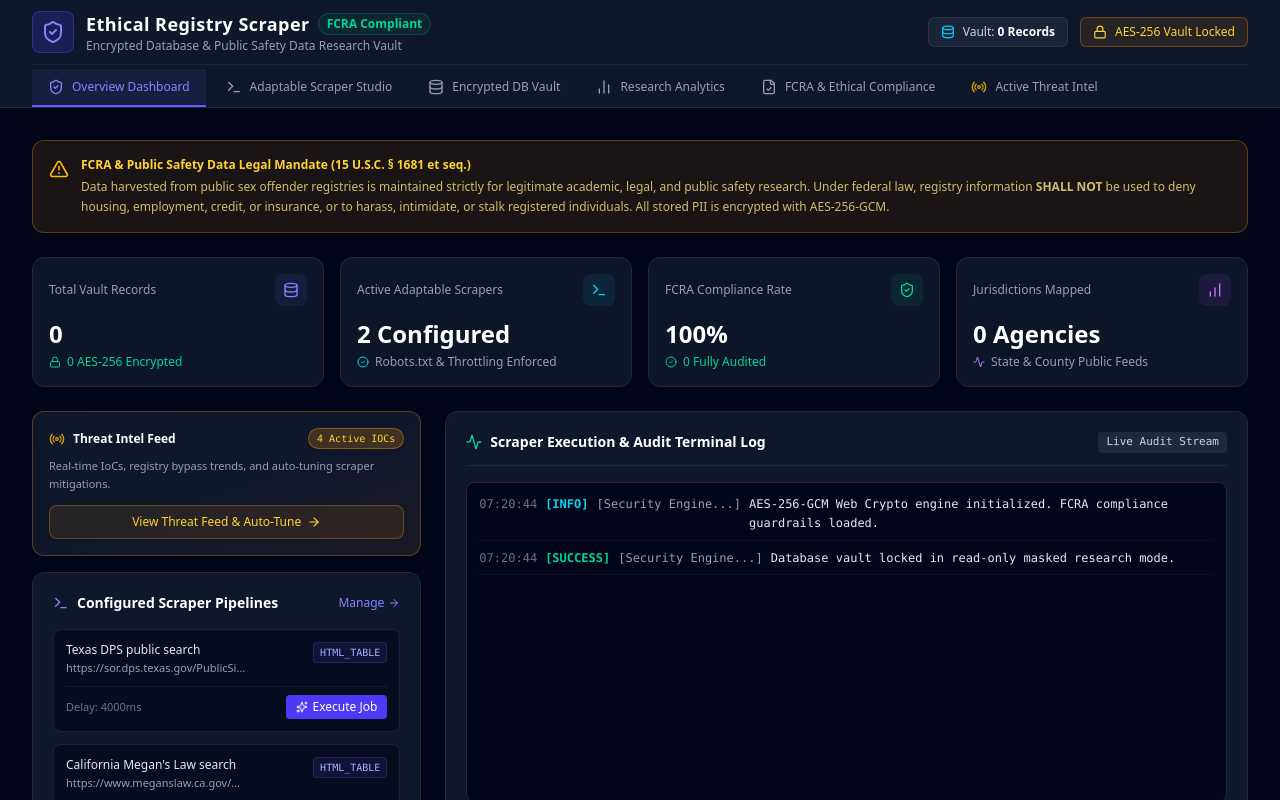
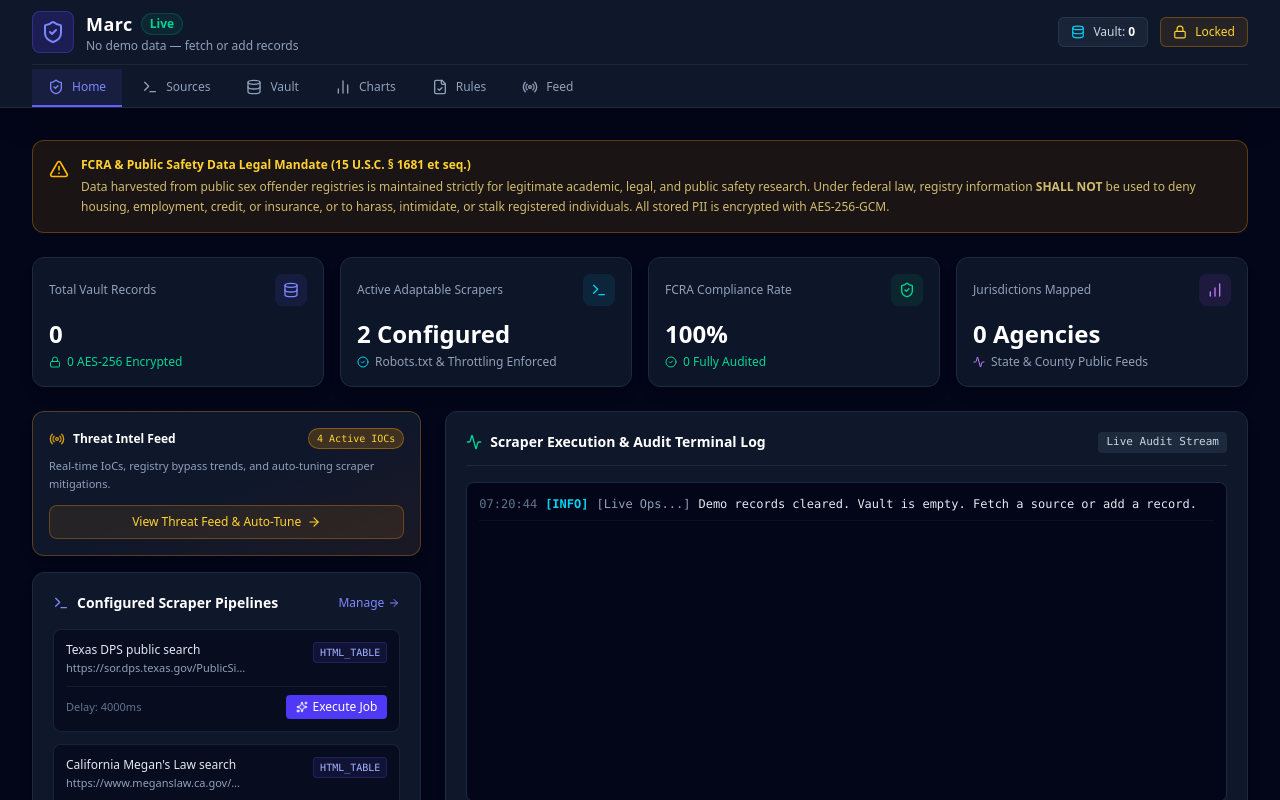
Before and after one commit to Ashes2Ashley/Marc, a React (Vite) app: page / in a window 1280 px wide. Shown: the top 800 px of the page. Built offline with nearby package versions, Linux system fonts and the light colour scheme.

Commit message:
Live ops UI: empty vault on first run, drop seed handler, simpler tabs

```diff
--- a/src/App.tsx
+++ b/src/App.tsx
@@ -15,14 +15,20 @@ import { executeScraperJob } from './utils/ethicalScraper';
 export default function App() {
   const [activeTab, setActiveTab] = useState<'dashboard' | 'scrapers' | 'vault' | 'analytics' | 'compliance' | 'threat-intel'>('dashboard');
 
-  // Database Vault & Scraper State
   const [records, setRecords] = useState<RegistryRecord[]>(() => {
+    const liveFlag = localStorage.getItem('marc_live_ops_v1');
+    if (!liveFlag) {
+      localStorage.removeItem('ethical_registry_records');
+      localStorage.setItem('marc_live_ops_v1', '1');
+      return [];
+    }
     const saved = localStorage.getItem('ethical_registry_records');
     if (saved) {
       try {
-        return JSON.parse(saved);
+        const parsed = JSON.parse(saved);
+        return Array.isArray(parsed) ? parsed : [];
       } catch {
-        return INITIAL_REGISTRY_RECORDS;
+        return [];
       }
     }
     return INITIAL_REGISTRY_RECORDS;
@@ -32,7 +38,12 @@ export default function App() {
     const saved = localStorage.getItem('ethical_scraper_configs');
     if (saved) {
       try {
-        return JSON.parse(saved);
+        const parsed = JSON.parse(saved);
+        const isLegacyMock = Array.isArray(parsed) && parsed.some((s: ScraperConfig) => String(s.id || '').startsWith('SCRAPER-'));
+        if (isLegacyMock || !Array.isArray(parsed) || parsed.length === 0) {
+          return INITIAL_SCRAPER_CONFIGS;
+        }
+        return parsed;
       } catch {
         return INITIAL_SCRAPER_CONFIGS;
       }
@@ -45,25 +56,15 @@ export default function App() {
       id: 'init-log-1',
       timestamp: new Date().toISOString(),
       scraperId: 'SYS',
-      scraperName: 'Security Engine',
+      scraperName: 'Live Ops',
       level: 'INFO',
-      message: 'AES-256-GCM Web Crypto engine initialized. FCRA compliance guardrails loaded.',
+      message: 'Demo records cleared. Vault is empty. Fetch a source or add a record.',
     },
-    {
-      id: 'init-log-2',
-      timestamp: new Date().toISOString(),
-      scraperId: 'SYS',
-      scraperName: 'Security Engine',
-      level: 'SUCCESS',
-      message: 'Database vault locked in read-only masked research mode.',
-    }
   ]);
 
-  // Encryption Lock State
   const [isVaultLocked, setIsVaultLocked] = useState<boolean>(true);
   const [activeCryptoKey, setActiveCryptoKey] = useState<CryptoKey | null>(null);
 
-  // Sync to local storage
   useEffect(() => {
     localStorage.setItem('ethical_registry_records', JSON.stringify(records));
   }, [records]);
@@ -72,7 +73,6 @@ export default function App() {
     localStorage.setItem('ethical_scraper_configs', JSON.stringify(scrapers));
   }, [scrapers]);
 
-  // Master passphrase unlock handler
   const handleUnlockVault = async (passphrase: string): Promise<boolean> => {
     try {
       const derived = await deriveKeyFromPassphrase(passphrase, 'fixed-research-salt-2026');
@@ -86,7 +86,7 @@ export default function App() {
             scraperId: 'SEC',
             scraperName: 'Vault Security',
             level: 'SUCCESS',
-            message: 'Master key successfully derived via PBKDF2. Vault unlocked for full PII inspection.',
+            message: 'Vault unlocked.',
           },
           ...prev,
         ]);
@@ -108,25 +108,17 @@ export default function App() {
         scraperId: 'SEC',
         scraperName: 'Vault Security',
         level: 'INFO',
-        message: 'Master key wiped from active memory. Vault relocked.',
+        message: 'Vault locked.',
       },
       ...prev,
     ]);
   };
 
-  // Quick run scraper from Dashboard
   const handleRunScraperQuick = async (scraperId: string) => {
     const target = scrapers.find((s) => s.id === scraperId);
     if (!target) return;
-
     setActiveTab('scrapers');
-
-    const newLogs: ScraperLogEntry[] = [];
-    const onLog = (l: ScraperLogEntry) => {
-      newLogs.push(l);
-      setLogs((prev) => [l, ...prev]);
-    };
-
+    const onLog = (l: ScraperLogEntry) => setLogs((prev) => [l, ...prev]);
     const res = await executeScraperJob(target, onLog);
     if (res.newRecords.length > 0) {
       setRecords((prev) => [...res.newRecords, ...prev]);
@@ -141,18 +133,6 @@ export default function App() {
       }
       return [updatedConfig, ...prev];
     });
-
-    setLogs((prev) => [
-      {
-        id: `log-${Date.now()}`,
-        timestamp: new Date().toISOString(),
-        scraperId: updatedConfig.id,
-        scraperName: updatedConfig.name,
-        level: 'INFO',
-        message: `Scraper configuration '${updatedConfig.name}' updated and saved to system registry.`,
-      },
-      ...prev,
-    ]);
   };
 
   const handleScrapeComplete = (newRecords: RegistryRecord[], newJobLogs: ScraperLogEntry[]) => {
@@ -164,49 +144,11 @@ export default function App() {
 
   const handleAddRecord = (newRecord: RegistryRecord) => {
     setRecords((prev) => [newRecord, ...prev]);
-    setLogs((prev) => [
-      {
-        id: `log-${Date.now()}`,
-        timestamp: new Date().toISOString(),
-        scraperId: 'MANUAL',
-        scraperName: 'Manual Verification',
-        level: 'SUCCESS',
-        message: `New verified record ${newRecord.externalId} committed to encrypted vault.`,
-      },
-      ...prev,
-    ]);
   };
 
   const handlePurgeAllRecords = () => {
     setRecords([]);
     localStorage.setItem('ethical_registry_records', JSON.stringify([]));
-    setLogs((prev) => [
-      {
-        id: `log-${Date.now()}`,
-        timestamp: new Date().toISOString(),
-        scraperId: 'SYS',
-        scraperName: 'Live Ops Manager',
-        level: 'WARN',
-        message: 'Mock registry records purged. Database vault prepared for live operations.',
-      },
-      ...prev,
-    ]);
-  };
-
-  const handleSeedMockRecords = () => {
-    setRecords(INITIAL_REGISTRY_RECORDS);
-    localStorage.setItem('ethical_registry_records', JSON.stringify(INITIAL_REGISTRY_RECORDS));
-    setLogs((prev) => [
-      {
-        id: `log-${Date.now()}`,
-        timestamp: new Date().toISOString(),
-        scraperId: 'SYS',
-        scraperName: 'Live Ops Manager',
-        level: 'INFO',
-        message: 'Demo research mock data re-seeded into database vault.',
-      },
-      ...prev,
-    ]);
   };
 
   return (
@@ -250,7 +192,6 @@ export default function App() {
             onLockVault={handleLockVault}
             onAddRecord={handleAddRecord}
             onPurgeRecords={handlePurgeAllRecords}
-            onSeedMockRecords={handleSeedMockRecords}
           />
         )}
 
@@ -259,30 +200,9 @@ export default function App() {
         {activeTab === 'compliance' && <ComplianceCenter />}
 
         {activeTab === 'threat-intel' && (
-          <ThreatIntelFeed
-            scrapers={scrapers}
-            onSaveScraper={handleSaveScraper}
-          />
+          <ThreatIntelFeed scrapers={scrapers} onSaveScraper={handleSaveScraper} />
         )}
       </main>
-
-      {/* Footer */}
-      <footer className="border-t border-slate-900 bg-slate-950 text-slate-500 text-xs py-6 mt-12">
-        <div className="max-w-7xl mx-auto px-4 sm:px-6 lg:px-8 flex flex-col sm:flex-row items-center justify-between gap-3">
-          <p>© 2026 Ethical Public Safety Data & Research Portal. All rights reserved.</p>
-          <div className="flex items-center gap-4">
-            <span className="hover:text-slate-400 cursor-pointer" onClick={() => setActiveTab('compliance')}>
-              FCRA Notice
-            </span>
-            <span className="hover:text-slate-400 cursor-pointer" onClick={() => setActiveTab('compliance')}>
-              Privacy Policy
-            </span>
-            <span className="hover:text-slate-400 cursor-pointer" onClick={() => setActiveTab('vault')}>
-              AES-256 Vault
-            </span>
-          </div>
-        </div>
-      </footer>
     </div>
   );
 }
--- a/src/components/Header.tsx
+++ b/src/components/Header.tsx
@@ -16,122 +16,56 @@ export const Header: React.FC<HeaderProps> = ({
   onToggleVaultLock,
   recordCount,
 }) => {
+  const tabClass = (id: string) =>
+    `flex items-center gap-2 px-4 py-2.5 text-xs font-medium border-b-2 whitespace-nowrap transition-colors ${
+      activeTab === id
+        ? 'border-indigo-500 text-indigo-400 bg-indigo-500/10'
+        : 'border-transparent text-slate-400 hover:text-slate-200 hover:bg-slate-800/50'
+    }`;
+
   return (
     <header className="bg-slate-900 border-b border-slate-800 text-slate-100 sticky top-0 z-40 shadow-xl">
       <div className="max-w-7xl mx-auto px-4 sm:px-6 lg:px-8">
         <div className="flex items-center justify-between h-16">
-          {/* Logo & Title */}
           <div className="flex items-center gap-3">
             <div className="p-2 bg-indigo-600/20 border border-indigo-500/30 rounded-lg text-indigo-400">
               <ShieldCheck className="w-6 h-6 text-indigo-400" />
             </div>
             <div>
               <div className="flex items-center gap-2">
-                <h1 className="text-lg font-bold tracking-wide text-white">Ethical Registry Scraper</h1>
+                <h1 className="text-lg font-bold tracking-wide text-white">Marc</h1>
                 <span className="px-2 py-0.5 text-xs font-semibold bg-emerald-500/10 text-emerald-400 border border-emerald-500/20 rounded-full">
-                  FCRA Compliant
+                  Live
                 </span>
               </div>
-              <p className="text-xs text-slate-400">
-                Encrypted Database & Public Safety Data Research Vault
-              </p>
+              <p className="text-xs text-slate-400">No demo data — fetch or add records</p>
             </div>
           </div>
-
-          {/* Quick Security Status Badges */}
           <div className="hidden md:flex items-center gap-3">
             <div className="flex items-center gap-2 px-3 py-1.5 bg-slate-800/80 border border-slate-700/60 rounded-md text-xs">
               <Database className="w-3.5 h-3.5 text-cyan-400" />
-              <span className="text-slate-300">Vault: <strong className="text-white">{recordCount} Records</strong></span>
+              <span className="text-slate-300">Vault: <strong className="text-white">{recordCount}</strong></span>
             </div>
-
             <button
               onClick={onToggleVaultLock}
               className={`flex items-center gap-2 px-3 py-1.5 border rounded-md text-xs font-medium transition-all ${
                 isVaultLocked
-                  ? 'bg-amber-500/10 border-amber-500/30 text-amber-300 hover:bg-amber-500/20'
-                  : 'bg-emerald-500/10 border-emerald-500/30 text-emerald-300 hover:bg-emerald-500/20'
+                  ? 'bg-amber-500/10 border-amber-500/30 text-amber-300'
+                  : 'bg-emerald-500/10 border-emerald-500/30 text-emerald-300'
               }`}
             >
               {isVaultLocked ? <Lock className="w-3.5 h-3.5" /> : <Key className="w-3.5 h-3.5" />}
-              <span>{isVaultLocked ? 'AES-256 Vault Locked' : 'AES-256 Unlocked'}</span>
+              <span>{isVaultLocked ? 'Locked' : 'Unlocked'}</span>
             </button>
           </div>
         </div>
-
-        {/* Tab Navigation */}
         <div className="flex space-x-1 overflow-x-auto no-scrollbar border-t border-slate-800/80 pt-1">
-          <button
-            onClick={() => setActiveTab('dashboard')}
-            className={`flex items-center gap-2 px-4 py-2.5 text-xs font-medium border-b-2 whitespace-nowrap transition-colors ${
-              activeTab === 'dashboard'
-                ? 'border-indigo-500 text-indigo-400 bg-indigo-500/10'
-                : 'border-transparent text-slate-400 hover:text-slate-200 hover:bg-slate-800/50'
-            }`}
-          >
-            <ShieldCheck className="w-4 h-4" />
-            Overview Dashboard
-          </button>
-
-          <button
-            onClick={() => setActiveTab('scrapers')}
-            className={`flex items-center gap-2 px-4 py-2.5 text-xs font-medium border-b-2 whitespace-nowrap transition-colors ${
-              activeTab === 'scrapers'
-                ? 'border-indigo-500 text-indigo-400 bg-indigo-500/10'
-                : 'border-transparent text-slate-400 hover:text-slate-200 hover:bg-slate-800/50'
-            }`}
-          >
-            <Terminal className="w-4 h-4" />
-            Adaptable Scraper Studio
-          </button>
-
-          <button
-            onClick={() => setActiveTab('vault')}
-            className={`flex items-center gap-2 px-4 py-2.5 text-xs font-medium border-b-2 whitespace-nowrap transition-colors ${
-              activeTab === 'vault'
-                ? 'border-indigo-500 text-indigo-400 bg-indigo-500/10'
-                : 'border-transparent text-slate-400 hover:text-slate-200 hover:bg-slate-800/50'
-            }`}
-          >
-            <Database className="w-4 h-4" />
-            Encrypted DB Vault
-          </button>
-
-          <button
-            onClick={() => setActiveTab('analytics')}
-            className={`flex items-center gap-2 px-4 py-2.5 text-xs font-medium border-b-2 whitespace-nowrap transition-colors ${
-              activeTab === 'analytics'
-                ? 'border-indigo-500 text-indigo-400 bg-indigo-500/10'
-                : 'border-transparent text-slate-400 hover:text-slate-200 hover:bg-slate-800/50'
-            }`}
-          >
-            <BarChart2 className="w-4 h-4" />
-            Research Analytics
-          </button>
-
-          <button
-            onClick={() => setActiveTab('compliance')}
-            className={`flex items-center gap-2 px-4 py-2.5 text-xs font-medium border-b-2 whitespace-nowrap transition-colors ${
-              activeTab === 'compliance'
-                ? 'border-indigo-500 text-indigo-400 bg-indigo-500/10'
-                : 'border-transparent text-slate-400 hover:text-slate-200 hover:bg-slate-800/50'
-            }`}
-          >
-            <FileCheck className="w-4 h-4" />
-            FCRA & Ethical Compliance
-          </button>
-
-          <button
-            onClick={() => setActiveTab('threat-intel')}
-            className={`flex items-center gap-2 px-4 py-2.5 text-xs font-medium border-b-2 whitespace-nowrap transition-colors ${
-              activeTab === 'threat-intel'
-                ? 'border-amber-500 text-amber-400 bg-amber-500/10'
-                : 'border-transparent text-slate-400 hover:text-slate-200 hover:bg-slate-800/50'
-            }`}
-          >
-            <Radio className="w-4 h-4 text-amber-400 animate-pulse" />
-            Active Threat Intel
-          </button>
+          <button onClick={() => setActiveTab('dashboard')} className={tabClass('dashboard')}><ShieldCheck className="w-4 h-4" />Home</button>
+          <button onClick={() => setActiveTab('scrapers')} className={tabClass('scrapers')}><Terminal className="w-4 h-4" />Sources</button>
+          <button onClick={() => setActiveTab('vault')} className={tabClass('vault')}><Database className="w-4 h-4" />Vault</button>
+          <button onClick={() => setActiveTab('analytics')} className={tabClass('analytics')}><BarChart2 className="w-4 h-4" />Charts</button>
+          <button onClick={() => setActiveTab('compliance')} className={tabClass('compliance')}><FileCheck className="w-4 h-4" />Rules</button>
+          <button onClick={() => setActiveTab('threat-intel')} className={tabClass('threat-intel')}><Radio className="w-4 h-4" />Feed</button>
         </div>
       </div>
     </header>
```
